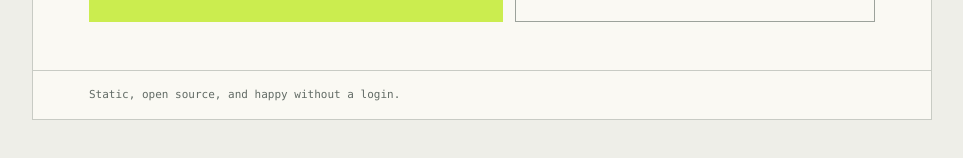
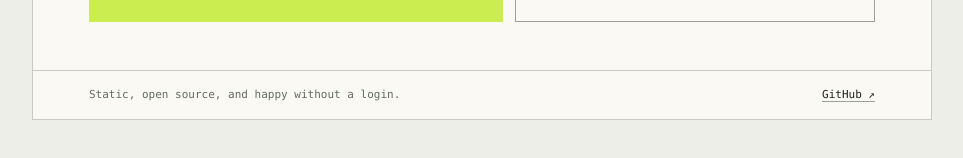
Before and after one commit to dcramer/frameshift, a React (Vite) app in the folder apps/web/: page / in a window 1280 px wide. Shown: the part 608-766 px from the top of the page, without its empty margins (158-1121 px from the left). Built offline with nearby package versions, Linux system fonts and the light colour scheme.

Commit message:
link reports to GitHub sources

```diff
--- a/apps/web/src/App.tsx
+++ b/apps/web/src/App.tsx
@@ -78,7 +78,8 @@ function SourceForm() {
         </a>
       </div>
       <footer className="home-note">
-        Static, open source, and happy without a login.
+        <span>Static, open source, and happy without a login.</span>
+        <a href="https://github.com/dcramer/frameshift">GitHub ↗</a>
       </footer>
     </section>
   );
@@ -209,6 +210,18 @@ function ReportViewer({
         : source.kind === "github"
           ? "GitHub report"
           : "Local report";
+  const sourceLink =
+    source.kind === "github"
+      ? {
+          href: `https://github.com/${source.repo}/commit/${source.ref}`,
+          label: `${source.repo} · ${source.ref.slice(0, 7)}`,
+        }
+      : source.kind === "fixture"
+        ? {
+            href: "https://github.com/dcramer/frameshift",
+            label: "dcramer/frameshift",
+          }
+        : null;
 
   return (
     <main className="report-layout">
@@ -224,6 +237,12 @@ function ReportViewer({
             {changes.length === 1 ? "change" : "changes"}
           </strong>
           <small>{sourceName}</small>
+          {sourceLink && (
+            <a className="source-link" href={sourceLink.href}>
+              <span>{sourceLink.label}</span>
+              <b aria-hidden="true">↗</b>
+            </a>
+          )}
         </div>
         <fieldset className="summary-row" aria-label="Report summary">
           <span>
--- a/apps/web/src/styles.css
+++ b/apps/web/src/styles.css
@@ -258,6 +258,10 @@ h1 {
 }
 
 .home-note {
+  display: flex;
+  align-items: center;
+  justify-content: space-between;
+  gap: 16px;
   border-top: 1px solid var(--line);
   color: var(--faint);
   padding: 17px 56px 18px;
@@ -266,6 +270,16 @@ h1 {
     SFMono-Regular,
     Menlo,
     monospace;
+}
+
+.home-note a {
+  color: var(--text);
+  text-decoration-color: var(--line-strong);
+  text-underline-offset: 3px;
+}
+
+.home-note a:hover {
+  text-decoration-color: var(--accent-text);
 }
 
 .status-panel {
@@ -383,6 +397,39 @@ h1 {
     SFMono-Regular,
     Menlo,
     monospace;
+}
+
+.scan-summary .source-link {
+  display: flex;
+  min-width: 0;
+  align-items: center;
+  justify-content: space-between;
+  gap: 10px;
+  margin-top: 7px;
+  color: var(--muted);
+  font:
+    10px ui-monospace,
+    SFMono-Regular,
+    Menlo,
+    monospace;
+  text-decoration-color: var(--line-strong);
+  text-underline-offset: 3px;
+}
+
+.scan-summary .source-link:hover {
+  color: var(--text);
+  text-decoration-color: var(--accent-text);
+}
+
+.source-link span {
+  overflow: hidden;
+  text-overflow: ellipsis;
+  white-space: nowrap;
+}
+
+.source-link b {
+  flex: none;
+  font-weight: 400;
 }
 
 .summary-row {
```
